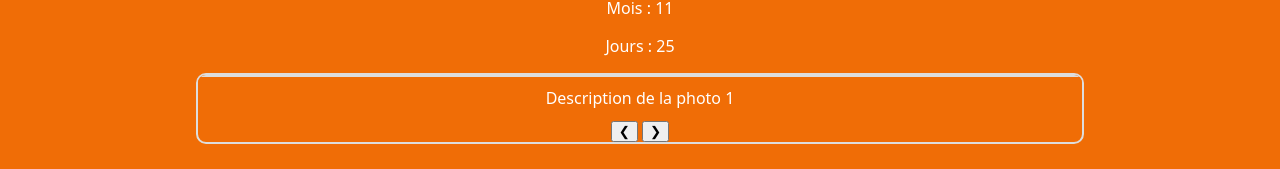
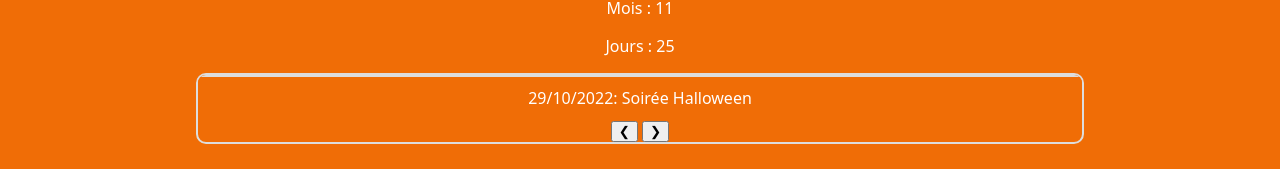
Before and after one commit to Jeann0t/roro-jeanne, a plain HTML site: page index.html in a window 1280 px wide. Shown: the part 205-374 px from the top of the page. Drawn offline with Linux system fonts and the light colour scheme.

Commit message:
Update index.html

```diff
--- a/index.html
+++ b/index.html
@@ -30,7 +30,7 @@
     <img src="25-07-2024.jpg" alt="25/07/2024: Visite chez mamie Castan">
     <img src="27-07-2024.jpg" alt="27/07/2024: Soirée chez les Castan">
   </div>
-  <div class="description">Description de la photo 1</div>
+  <div class="description">29/10/2022: Soirée Halloween</div>
   <div class="controls">
     <button id="prev">&#10094;</button>
     <button id="next">&#10095;</button>
```
